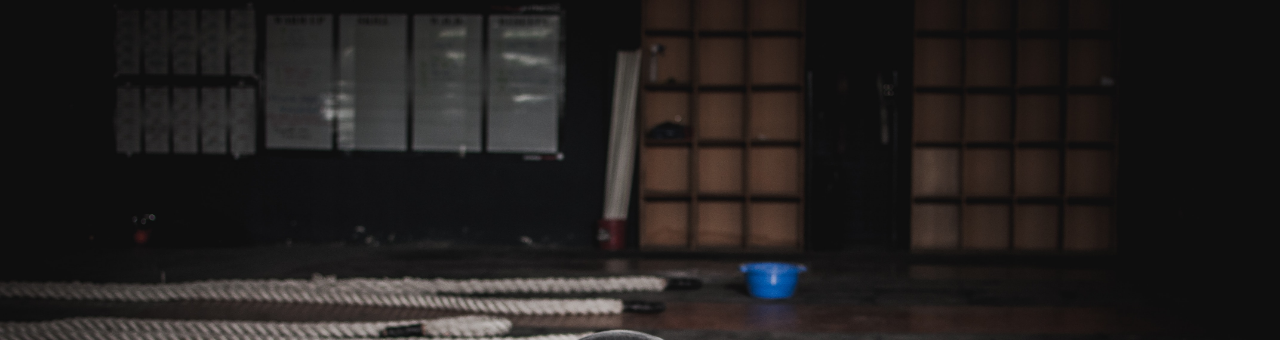
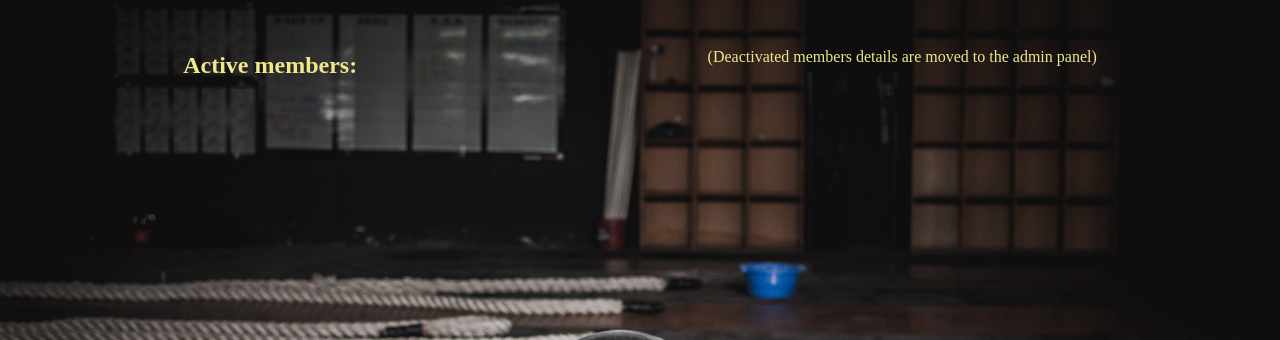
Before and after one commit to fukiran/Gym-management-solo-project, a Flask app: page /members in a window 1280 px wide. Shown: the part 96-436 px from the top of the page. Run offline with Flask 2, Linux system fonts and the light colour scheme; data that the repository does not hold is empty.

Commit message:
inactive member cant be booked for class

```diff
--- a/controllers/member_controller.py
+++ b/controllers/member_controller.py
@@ -21,7 +21,7 @@ def new_member():
         name = request.form["name"]
         age = request.form["age"]
         premium = request.form["premium"]
-        active = request.form['active']
+        active = True
         new_member = Member(name, age, premium, active)
         member_repository.save(new_member)
         return redirect("/members")
--- a/controllers/session_controller.py
+++ b/controllers/session_controller.py
@@ -59,10 +59,9 @@ def update_session(id):
     else:
         session = session_repository.select(id)
         booked_members = session_repository.select_booked_members(id)
-        all_members = member_repository.select_all()
-        members_to_be_booked = (set(all_members)) - (set(booked_members))
+        active_members = member_repository.select_active()
         capacity = session_repository.select(id)
         if int(capacity.capacity) <= session_repository.how_many_members(id):
             flash(' This class is full, no more bookings available!!!')
 
-        return render_template("/sessions/edit.html", id=id, session=session, booked_members=booked_members, members_to_be_booked=members_to_be_booked)
+        return render_template("/sessions/edit.html", id=id, session=session, booked_members=booked_members, active_members=active_members)
--- a/static/css/style.css
+++ b/static/css/style.css
@@ -40,6 +40,10 @@ body > main > nav > ul > li {
     flex-direction: column;
     align-items: center;
     background-origin: padding-box;
+}
+#active_m{
+    display: flex;
+    justify-content: space-around;
 }
 #entry{
     background: url('/static/images/pexels-ketut-subiyanto-4720268.jpg');
--- a/templates/members/index.html
+++ b/templates/members/index.html
@@ -3,7 +3,12 @@
 {% extends 'base.html' %}
 
 {% block content %}
+<span id="active_m">
+    <h1>Active members:</h1>
+    <p>(Deactivated members details are moved to the admin panel)</p>
+</span>
 <span id="members">
+
     {% for member in members %}
         <a href='members/{{member.id}}'>
             <span> <b>
--- a/templates/members/new.html
+++ b/templates/members/new.html
@@ -22,11 +22,7 @@
               <option value="True">Premium</option>
               <option value="False">Standard</option>
             </select>
-            <label for="active">Is membership active:</label>
-            <select name="active">
-              <option value="True">Active</option>
-              <option value="False">Deactivated</option>
-            </select>
+
             </p><br><br>
             <p><input class="button" type="submit" value="Submit"></p>
 
--- a/templates/sessions/edit.html
+++ b/templates/sessions/edit.html
@@ -28,7 +28,7 @@
             <select  name="booked_member_id">
                 <option value="something"> -- select member -- </option>
 
-                {% for member in members_to_be_booked %}
+                {% for member in active_members %}
                 <!-- {% if member not in booked_members %} -->
                     <option value="{{ member.id }}">{{member.name}}</option>
                     <!-- {%endif%} -->
```
